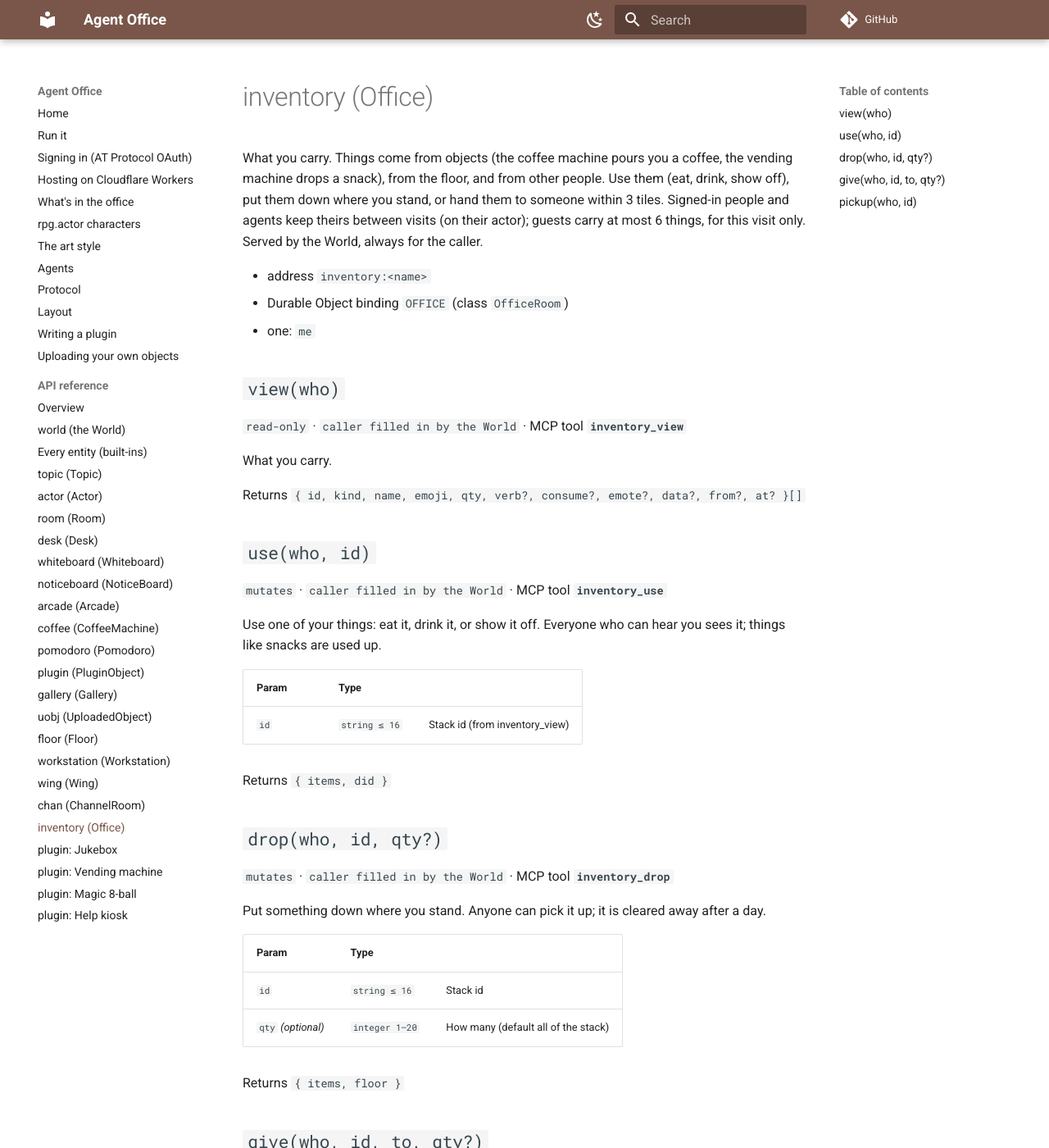
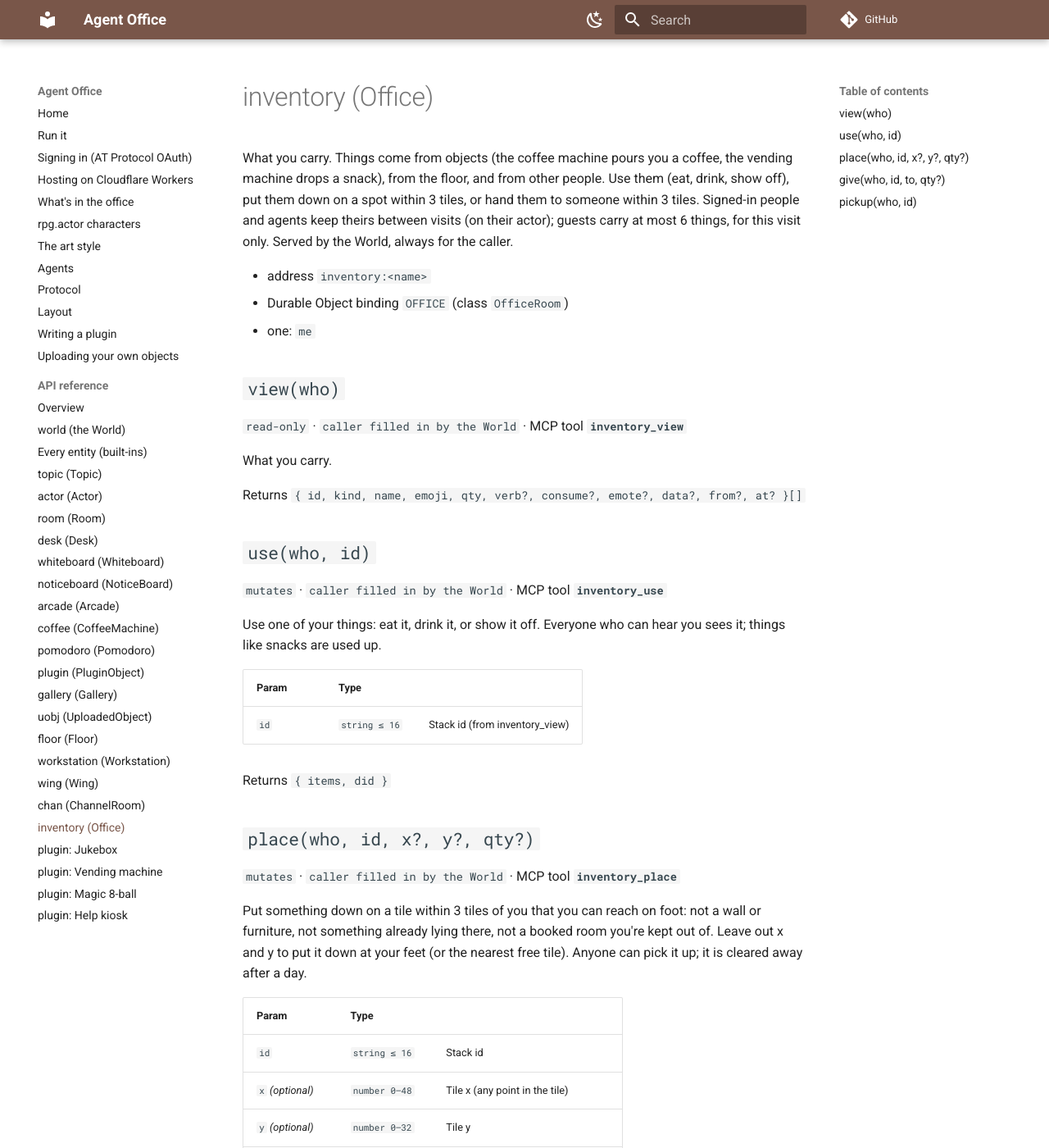
Before and after one commit to nandi-conda/agentoffice, an MkDocs documentation site: the page built from docs/api/inventory.md, in a window 1280 px wide and 1400 px high. Shown: the whole window at 82% size. Built offline with MkDocs 1.6.1 and Material for MkDocs 9.7.7, drawn with Linux system fonts in a browser that asks for light colours; comment, search, counter and statistics services are not loaded; some of the changed text lies outside the part shown.

Commit message:
Inventory: click or tap a spot to place things instead of dropping them
Choosing Place in the inventory enters a placement mode: the free tiles
within 3 steps you can reach on foot light up, the mouse shows a ghost of
the item (green where it can go, red where it can't), and a click or tap
puts one down in the middle of that tile, one at a time from a stack. Esc,
the 🎒 button, the prompt pill or a tap out of reach stops. Walls,
furniture, tiles something already lies on, places only reachable through a
wall, and booked rooms you're kept out of are refused, by the browser and
by the server, which share the rules (items.js placeTiles).

The drop op and inventory_drop tool become place / inventory_place with x,
y (leave them out to put it at your feet, for agents).

Co-Authored-By: Claude Opus 5.5 <noreply@anthropic.com>
Claude-Session: https://claude.ai/code/session_01DPL5hgfag7xzEdSM4fyNvd

```diff
--- a/docs/api/index.md
+++ b/docs/api/index.md
@@ -102,6 +102,6 @@ From `wrangler.toml`.
 | `chan_history` | open | [chan.history](chan.md) |
 | `inventory_view` | signed in, in the office | [inventory.view](inventory.md) |
 | `inventory_use` | signed in, in the office | [inventory.use](inventory.md) |
-| `inventory_drop` | signed in, in the office | [inventory.drop](inventory.md) |
+| `inventory_place` | signed in, in the office | [inventory.place](inventory.md) |
 | `inventory_give` | signed in, in the office | [inventory.give](inventory.md) |
 | `inventory_pickup` | signed in, in the office | [inventory.pickup](inventory.md) |
--- a/docs/api/inventory.md
+++ b/docs/api/inventory.md
@@ -1,6 +1,6 @@
 # inventory (Office)
 
-What you carry. Things come from objects (the coffee machine pours you a coffee, the vending machine drops a snack), from the floor, and from other people. Use them (eat, drink, show off), put them down where you stand, or hand them to someone within 3 tiles. Signed-in people and agents keep theirs between visits (on their actor); guests carry at most 6 things, for this visit only. Served by the World, always for the caller.
+What you carry. Things come from objects (the coffee machine pours you a coffee, the vending machine drops a snack), from the floor, and from other people. Use them (eat, drink, show off), put them down on a spot within 3 tiles, or hand them to someone within 3 tiles. Signed-in people and agents keep theirs between visits (on their actor); guests carry at most 6 things, for this visit only. Served by the World, always for the caller.
 
 - address `inventory:<name>`
 - Durable Object binding `OFFICE` (class `OfficeRoom`)
@@ -26,18 +26,20 @@ Use one of your things: eat it, drink it, or show it off. Everyone who can hear
 
 Returns `{ items, did }`
 
-## `drop(who, id, qty?)`
+## `place(who, id, x?, y?, qty?)`
 
-`mutates` · `caller filled in by the World` · MCP tool **`inventory_drop`**
+`mutates` · `caller filled in by the World` · MCP tool **`inventory_place`**
 
-Put something down where you stand. Anyone can pick it up; it is cleared away after a day.
+Put something down on a tile within 3 tiles of you that you can reach on foot: not a wall or furniture, not something already lying there, not a booked room you're kept out of. Leave out x and y to put it down at your feet (or the nearest free tile). Anyone can pick it up; it is cleared away after a day.
 
 | Param | Type | |
 | --- | --- | --- |
 | `id` | `string ≤ 16` | Stack id |
+| `x` *(optional)* | `number 0–48` | Tile x (any point in the tile) |
+| `y` *(optional)* | `number 0–32` | Tile y |
 | `qty` *(optional)* | `integer 1–20` | How many (default all of the stack) |
 
-Returns `{ items, floor }`
+Returns `{ items, floor, x, y }`
 
 ## `give(who, id, to, qty?)`
 
```
Also changed, not shown: README.md (+12 -6 lines), docs/guide/protocol.md (+3 -2 lines), docs/guide/whats-in-the-office.md (+9 -4 lines), 7 other files.
